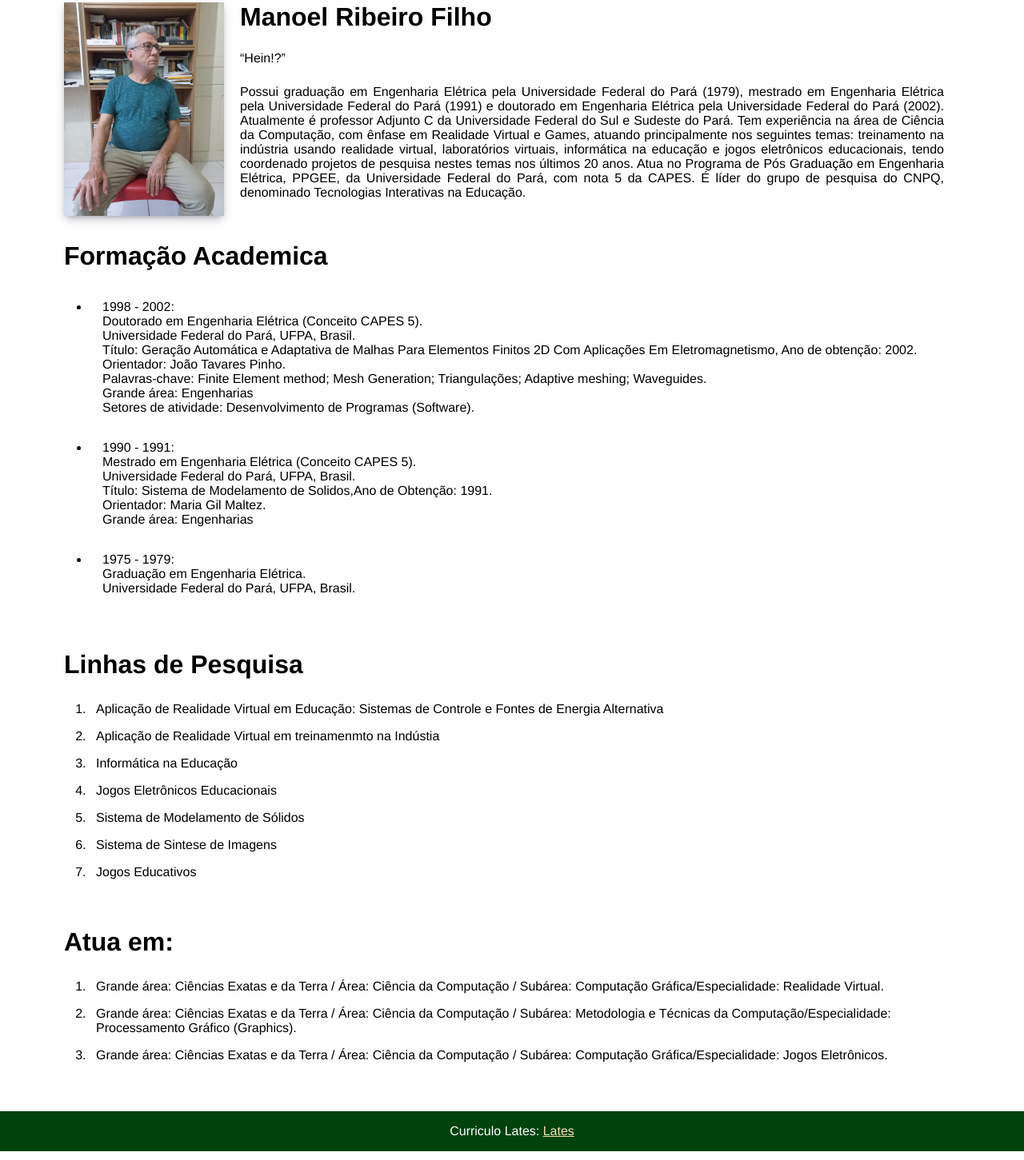
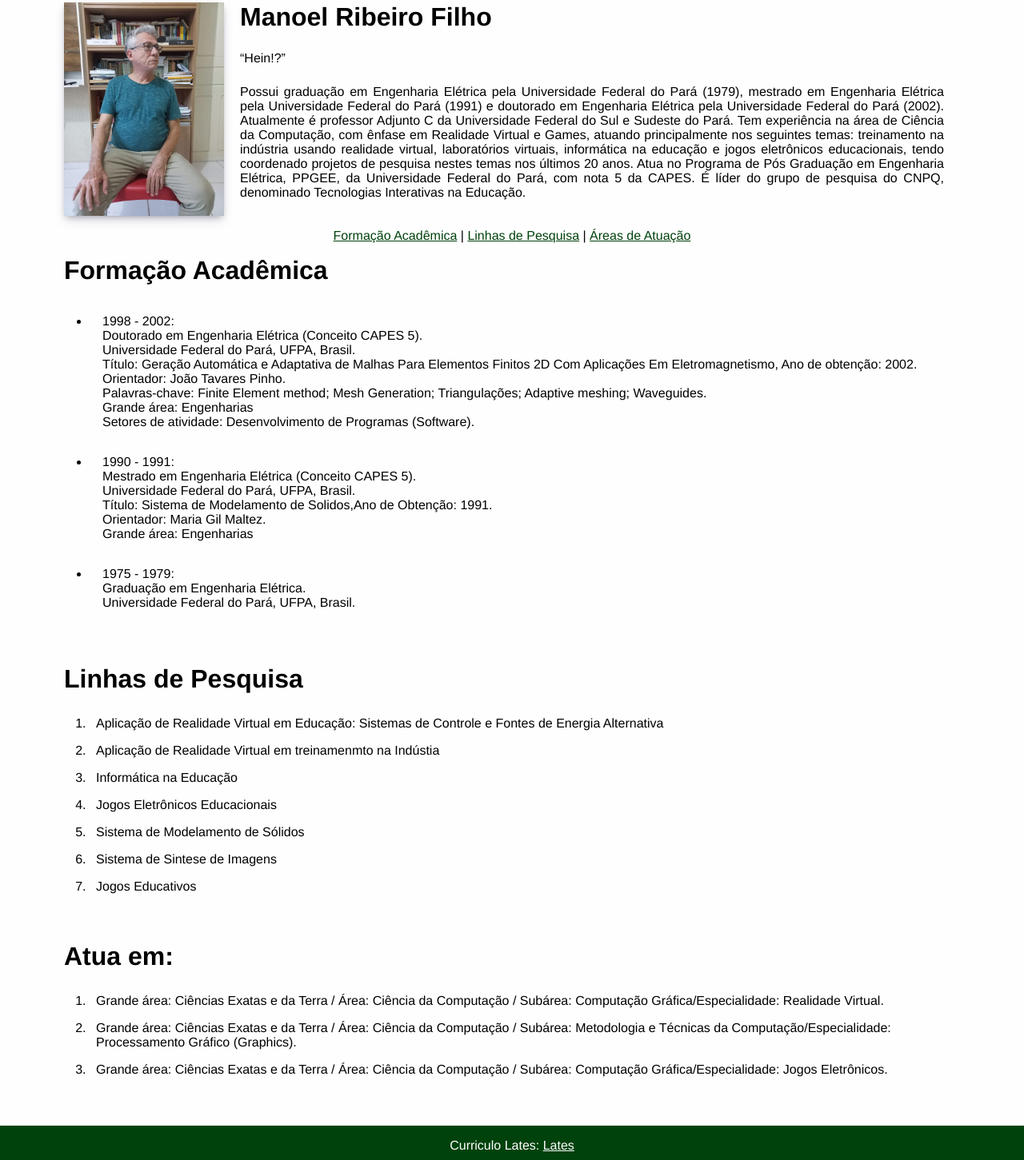
Before and after one commit to AlexWendel/webdev-atividade1, a plain HTML site: page atividade_tributo/index.html in a window 1280 px wide. Shown: the part 229-1680 px from the top of the page at 80% size. Drawn offline with Linux system fonts and the light colour scheme.

Commit message:
atualizacao dos estilo

```diff
--- a/atividade_tributo/index.html
+++ b/atividade_tributo/index.html
@@ -37,8 +37,12 @@
             </div>
         </section>
 
-        <section>
-            <h1>Formação Academica</h1>
+        <div class="center">
+            <p id="ancoras"><a href="#formacao">Formação Acadêmica</a> | <a href="#pesquisa">Linhas de Pesquisa</a> | <a href="#atuacao">Áreas de Atuação</a></p>
+        </div>
+
+        <section id="formacao">
+            <h1>Formação Acadêmica</h1>
             <ul>
                 <li>1998 - 2002: <p>Doutorado em Engenharia Elétrica (Conceito CAPES 5). <br>
                     Universidade Federal do Pará, UFPA, Brasil. <br>
@@ -67,7 +71,7 @@
             </ul>
             </div>
         </section>
-        <section id="Pesquisa">
+        <section id="pesquisa">
             <h1>Linhas de Pesquisa</h1>
             <ol>
                 <li>
@@ -93,7 +97,7 @@
                 </li>
             </ol>
         </section>
-        <section id="Atuacao">
+        <section id="atuacao">
             <h1>Atua em:</h1>
             <ol>
                 <li>
--- a/atividade_tributo/style/style.css
+++ b/atividade_tributo/style/style.css
@@ -89,8 +89,11 @@ footer{
 }
 
 a{
+    color: rgb(0, 66, 12);
+}
 
-    color: wheat;
+footer a{
+    color: #fefefe
 }
 
 .container{
```
